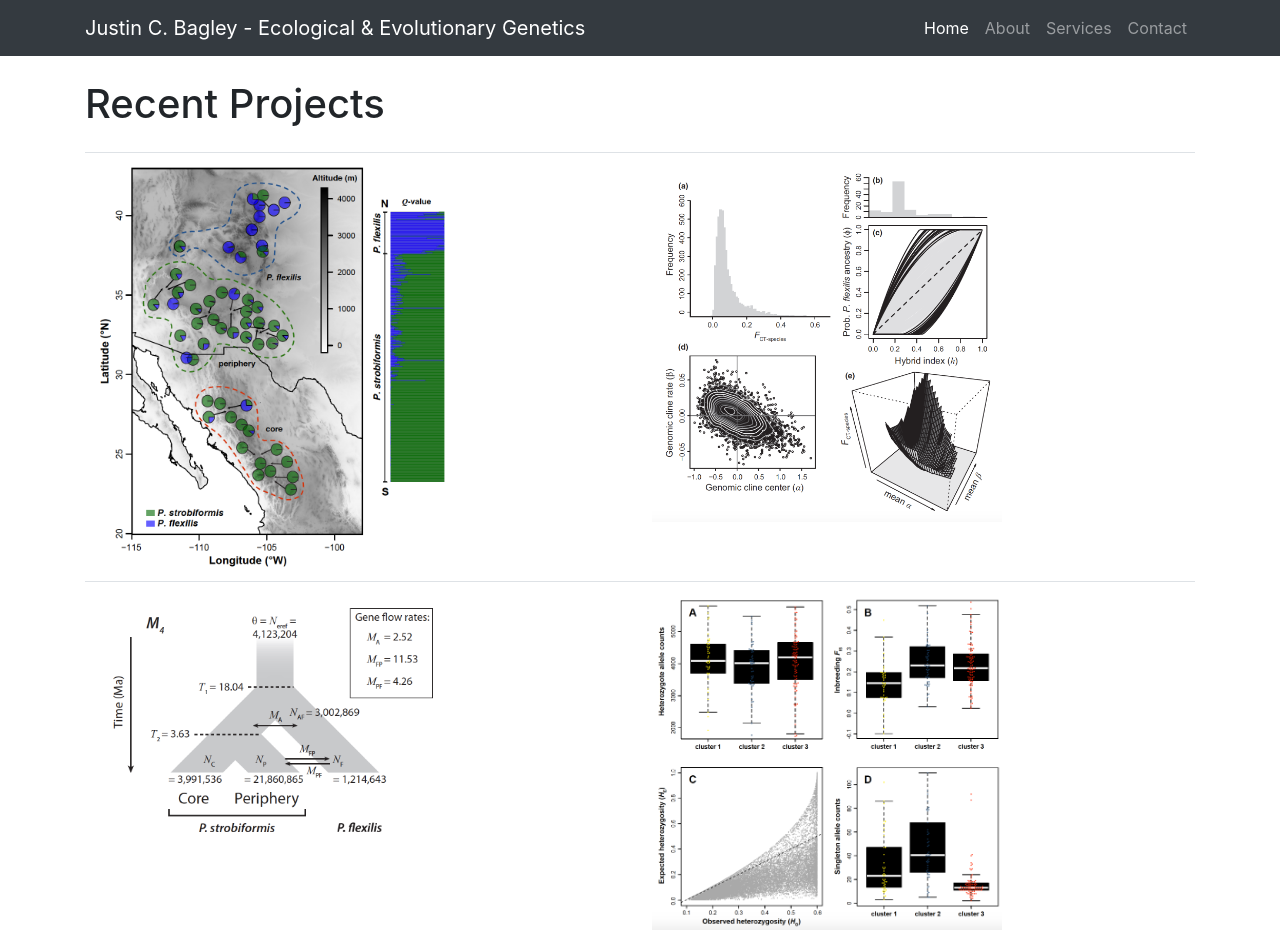
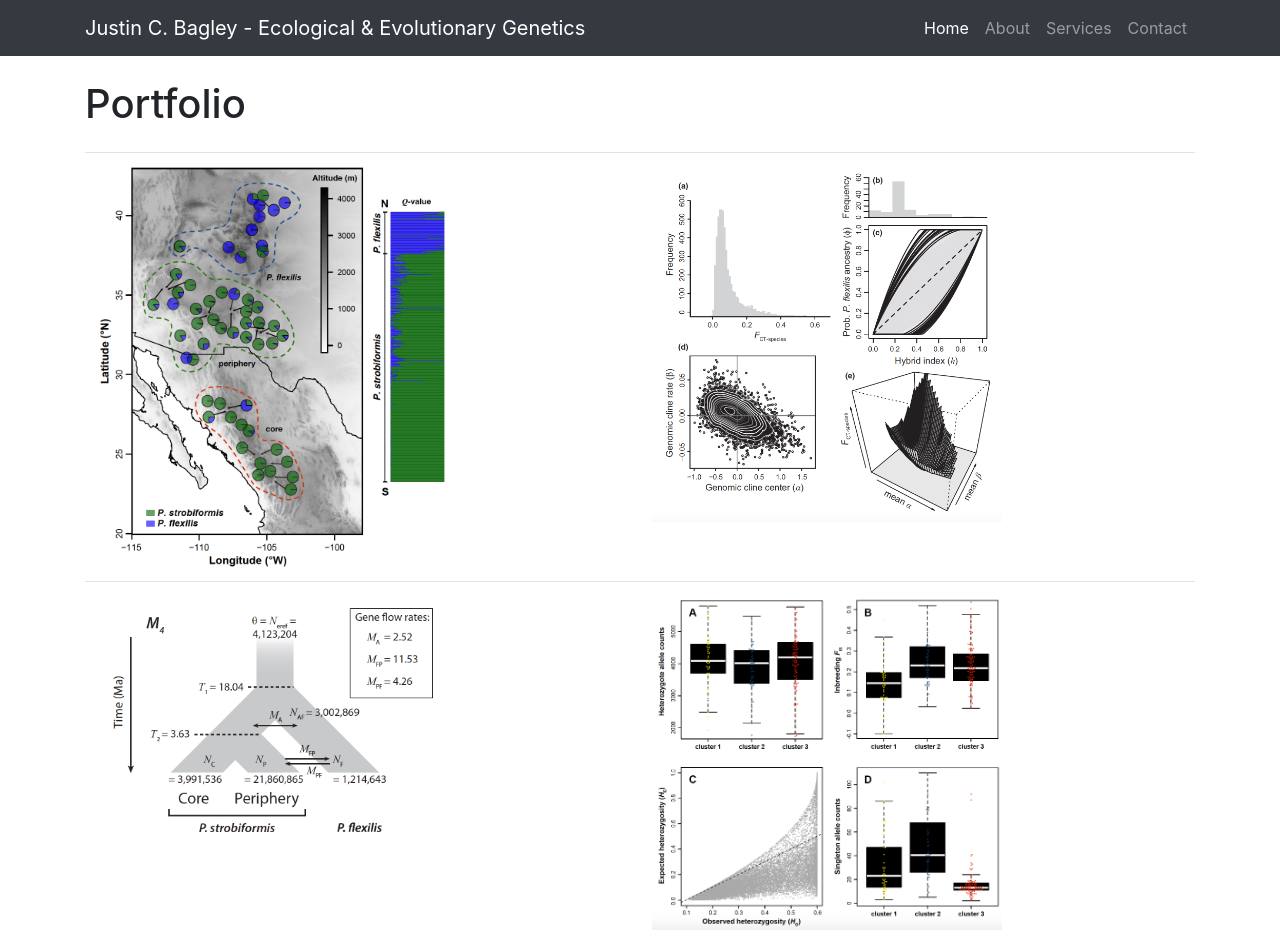
Before and after one commit to justincbagley/bootstrap4-1col-portfolio-site, a website: page index.html in a window 1280 px wide. Shown: the top 945 px of the page. Drawn offline with Linux system fonts and the light colour scheme.

Commit message:
Update index.html

```diff
--- a/index.html
+++ b/index.html
@@ -52,9 +52,10 @@
     <div class="container">
 
       <!-- Page Heading -->
-      <h1 class="my-4">Recent Projects
+      <!-- <h1 class="my-4">Recent Projects -->
         <!-- OPTION BELOW: small text next to h1 heading, e.g. subheading) -->
         <!-- <small>(on-going and published)</small> -->
+      <h1 class="my-4">Portfolio
       </h1>
 
 <table class="table borderless">
```
